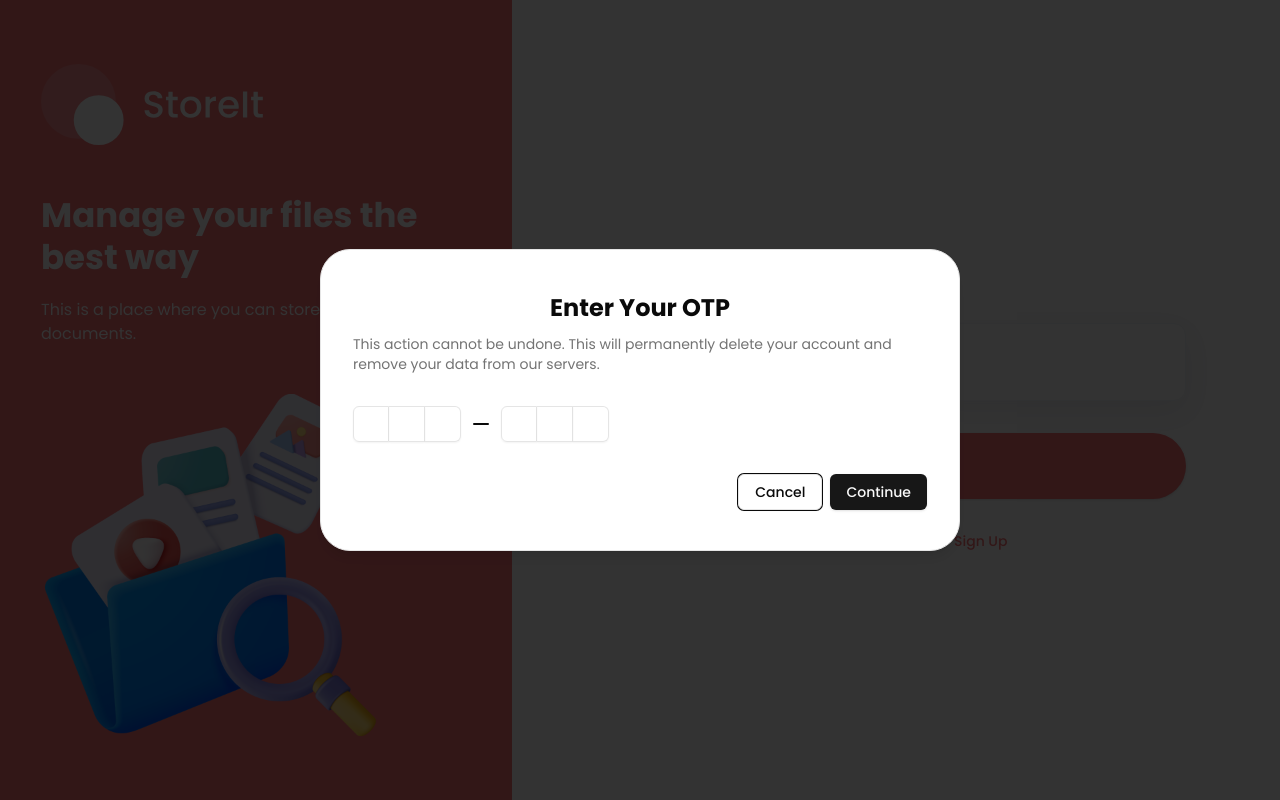
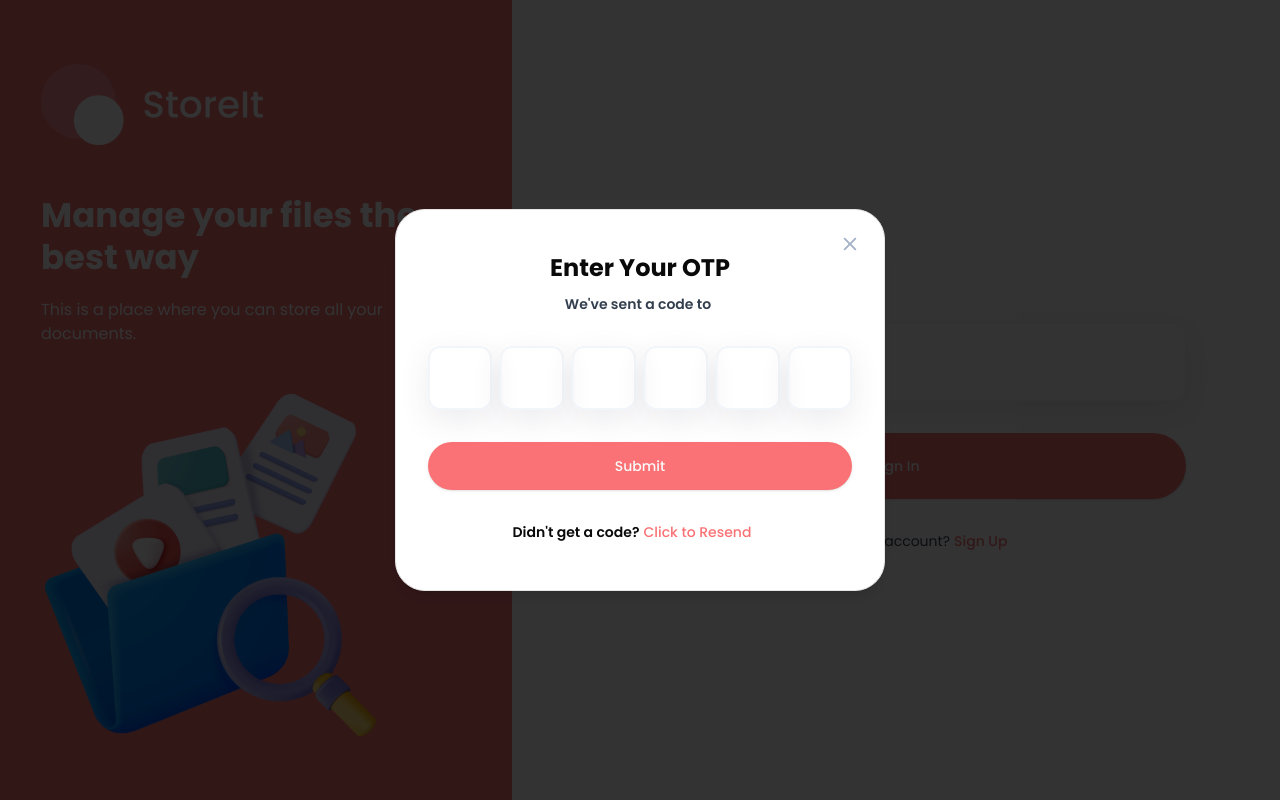
Before and after one commit to jame824/react-practice, a Next.js app in the folder storage-app/: page /sign-in in a window 1280 px wide. Built offline with nearby package versions, Linux system fonts and the light colour scheme.

Commit message:
feat: completed ui for otp modal

```diff
--- a/storage-app/components/OTPModal.tsx
+++ b/storage-app/components/OTPModal.tsx
@@ -19,8 +19,9 @@ import {
 } from "@/components/ui/input-otp"
 
 import { useState } from 'react';
+import Image from "next/image";
 
-const OtpModal = () => {
+const OtpModal = ( {email, accountId} : {email: string, accountId: string}) => {
   const [isOpen, setIsOpen] = useState(true);
   const [isLoading, setIsLoading] = useState(false);
   const [password, setPassword] = useState('');
@@ -48,30 +49,55 @@ const OtpModal = () => {
         <AlertDialogHeader className="relative flex justify-center">
           <AlertDialogTitle className="h2 text-center">
             Enter Your OTP
+            <Image
+              src="/assets/icons/close-dark.svg"
+              alt="close"
+              width={20}
+              height={20}
+              onClick={() => setIsOpen(false)}
+              className="otp-close-button"
+            />
           </AlertDialogTitle>
-          <AlertDialogDescription>
-            This action cannot be undone. This will permanently delete your
-            account and remove your data from our servers.
+          <AlertDialogDescription className="subtitle-2 text-center text-light-100">
+            We&apos;ve sent a code to <span className="pl-1 text-brand">{email}</span>
           </AlertDialogDescription>
         </AlertDialogHeader>
 
-        <InputOTP maxLength={6}>
-          <InputOTPGroup>
-            <InputOTPSlot index={0} />
-            <InputOTPSlot index={1} />
-            <InputOTPSlot index={2} />
-          </InputOTPGroup>
-          <InputOTPSeparator />
-          <InputOTPGroup>
-            <InputOTPSlot index={3} />
-            <InputOTPSlot index={4} />
-            <InputOTPSlot index={5} />
+        <InputOTP maxLength={6} value={password} onChange={setPassword}>
+          <InputOTPGroup className="shad-otp">
+            <InputOTPSlot index={0} className="shad-otp-slot"/>
+            <InputOTPSlot index={1} className="shad-otp-slot"/>
+            <InputOTPSlot index={2} className="shad-otp-slot"/>
+            <InputOTPSlot index={3} className="shad-otp-slot"/>
+            <InputOTPSlot index={4} className="shad-otp-slot"/>
+            <InputOTPSlot index={5} className="shad-otp-slot"/>
           </InputOTPGroup>
         </InputOTP>
 
         <AlertDialogFooter>
-          <AlertDialogCancel>Cancel</AlertDialogCancel>
-          <AlertDialogAction>Continue</AlertDialogAction>
+          <div className="flex w-full flex-col gap-4">
+            <AlertDialogAction onClick={handleSubmit} className="shad-submit-btn h-12" type="button">
+              Submit
+              {isLoading && (<Image
+                src="/assets/icons/loader.svg"
+                alt="loader"
+                width={24}
+                height={24}
+                className="ml-2 animate-spin"
+              />)}
+            </AlertDialogAction>
+            <div className="subtitle-2 mt-2 text-center">
+              Didn&apos;t get a code?
+              <Button
+                type="button"
+                variant="link"
+                className="pl-1 text-brand"
+                onClick={handleResend}>
+                Click to Resend
+              </Button>
+
+            </div>
+          </div>
         </AlertDialogFooter>
       </AlertDialogContent>
     </AlertDialog>
```
